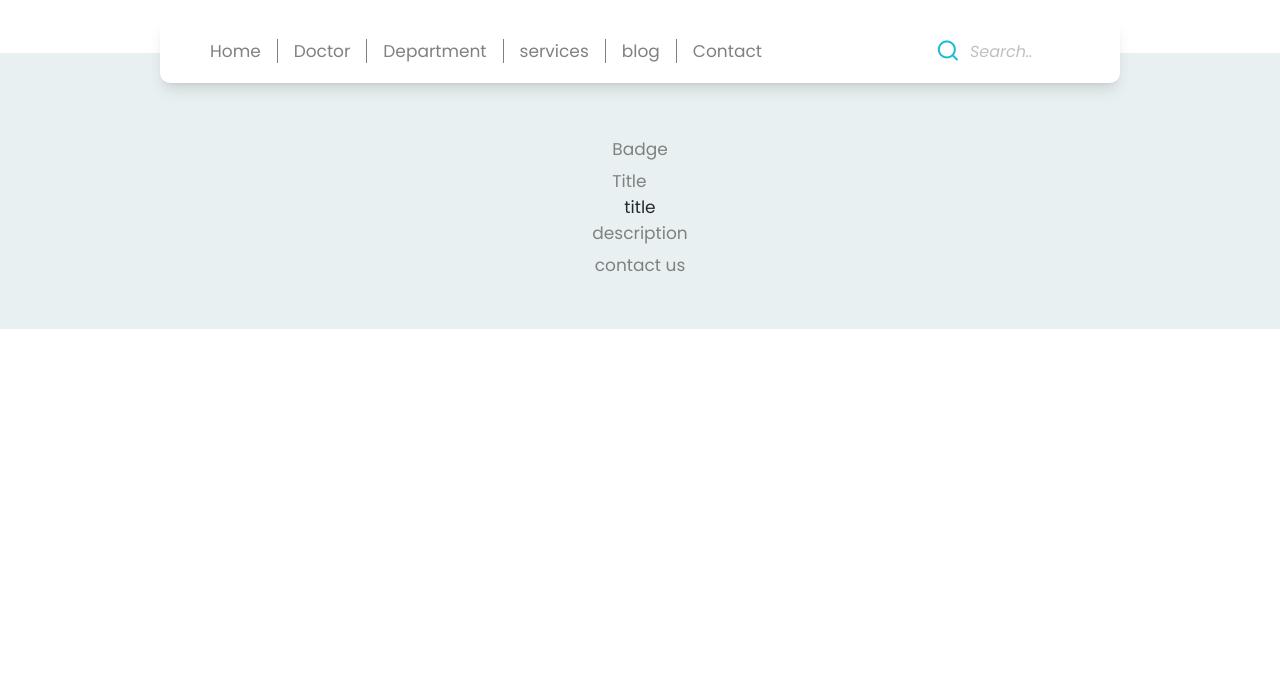
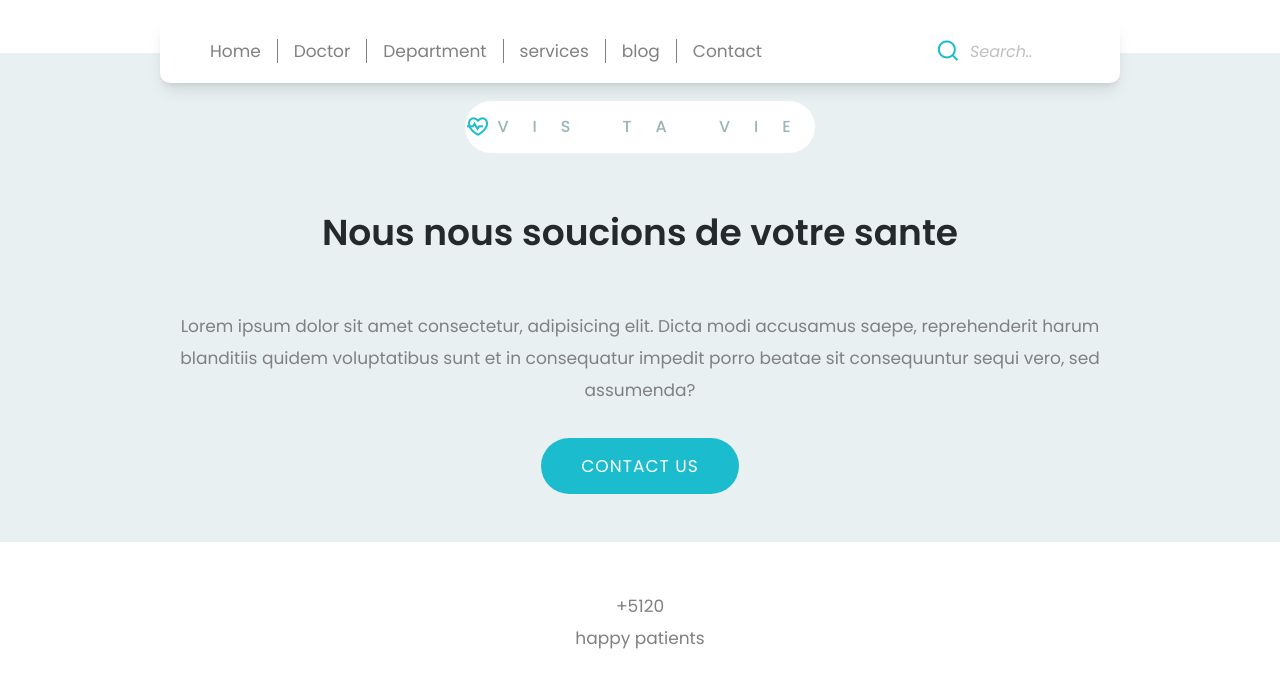
Before and after one commit to fontainebrahima/landingHosto, a website: page index.html in a window 1280 px wide. Shown: the part 83-770 px from the top of the page. Drawn offline with nearby package versions, Linux system fonts and the light colour scheme.

Commit message:
feat: section hero end

```diff
--- a/index.html
+++ b/index.html
@@ -121,19 +121,27 @@
 
 <!-- hero section -->
  <section class="hero bg-grey py-12 xl:pt-12 xl:pb-0 overflow-hidden">
+
     <div class="container mx-auto h-full">
 
-        <div class="flex flex-col xl:flex-row justify-between items-center h-full">
-            <br>
-            <div>
-                <div>Badge</div>
-                <div>Title</div>
+        <div class="flex flex-col xl:flex-row items-center justify-between h-full gap-y-8 xl:gap-y-0">
+
+            <div class="hero__text xl:w-[48%] text-center xl:text-left flex flex-col gap-y-8">
+                <!-- badge -->
+                <div class="flex items-center bg-white py-2.5 px-2-5 w-max gap-x-2 mb-6.5 rounded-[50px] mx-auto xl:mx-0">
+                    <!-- badge icon -->
+                    <i class="ri-heart-pulse-line text-2xl text-accent"></i>
+                    <div class="uppercase text-base font-medium text-[#9ab4b7] tracking-[24px]">
+                        Vis ta vie
+                    </div>
+                </div>
+
+                <h1 class="h1 mb-6">Nous nous soucions de votre sante</h1>
+                <p class="mb-42 md:max-w-xl">Lorem ipsum dolor sit amet consectetur, adipisicing elit. Dicta modi accusamus saepe, reprehenderit harum blanditiis quidem voluptatibus sunt et in consequatur impedit porro beatae sit consequuntur sequi vero, sed assumenda?</p>
+                <button class="btn btn-sm btn-accent mx-auto xl:mx-0">contact us</button>
             </div>
-            <h1>title</h1>
-            <p>description</p>
-            <button>contact us</button>
 
-            <div class="hero__img hidden xl:flex max-w-[814px] self-end">
+            <div class="hero__img hidden xl:flex max-w-203.5">
                 <img src="assets/img/hero/img.png" alt="">
             </div>
         </div>
@@ -142,6 +150,27 @@
  </section>
  <!-- end hero section -->
 
+ <!-- stats -->
+<section class="stats section">
+    <div class="container mx-auto">
+        <!-- wrapper -->
+         <div>
+            <!-- items -->
+            <div class="stats__item flex-1 xl:border-r flex flex-col items-center">
+                <div class="text-4xl xl:text-5xl font-semibold text-accent-tertiary xl:mb-2">+5120</div>
+                <div>happy patients</div>
+            </div>
+         </div>
+    </div>
+</section>
+
+ <!-- endstats -->
+
+ <!-- temp div -->
+
+ <div class="h-[4000px]"><d/div>
+
+ <!-- end temp div -->
 <script src="js/main.js"></script>
 <script src="js/swiper-bundle.min.js"></script>
   </body>
--- a/js/main.js
+++ b/js/main.js
@@ -15,3 +15,11 @@ closeBtn.addEventListener("click", () => {
         closeBtnInco.classList.toggle(arrowRightClass)
     };
 });
+window.addEventListener("click", (e) => {
+    if (!mobilNav.contains(e.target) && !closeBtn.contains(e.target)) {
+        mobilNav.classList.remove(navOpenedClass);
+        mobilNav.classList.add(navClosedClass);
+        closeBtnInco.classList.remove(arrowLeftClass);
+        closeBtnInco.classList.add(arrowRightClass);
+    }
+});
--- a/src/input.css
+++ b/src/input.css
@@ -17,7 +17,9 @@
   --shadow-custom2: 0 0px 30px 0px rgba(8, 73, 80, 0.06);
 
   --spacing-2-5: 10px;
+  --spacing-6-5: 26px;
   --spacing-12-5: 50px;
+  --spacing-203-5: 814px;
 }
 
 body {
```
Also changed, not shown: src/output.css.
